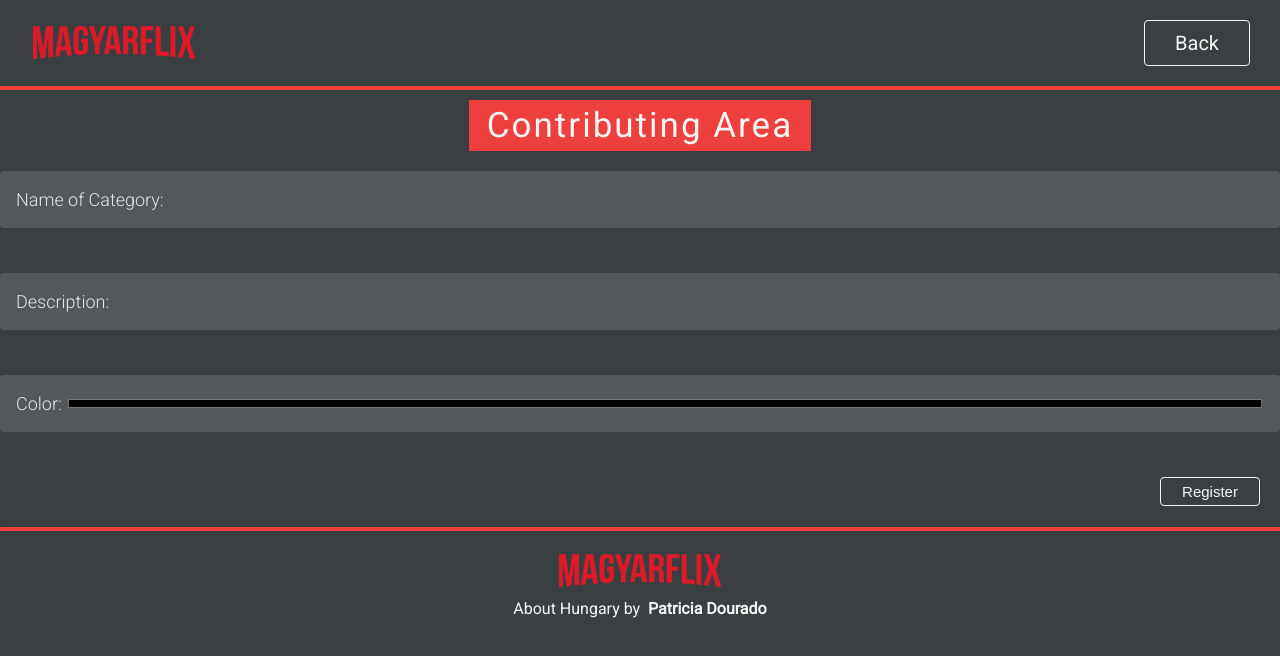
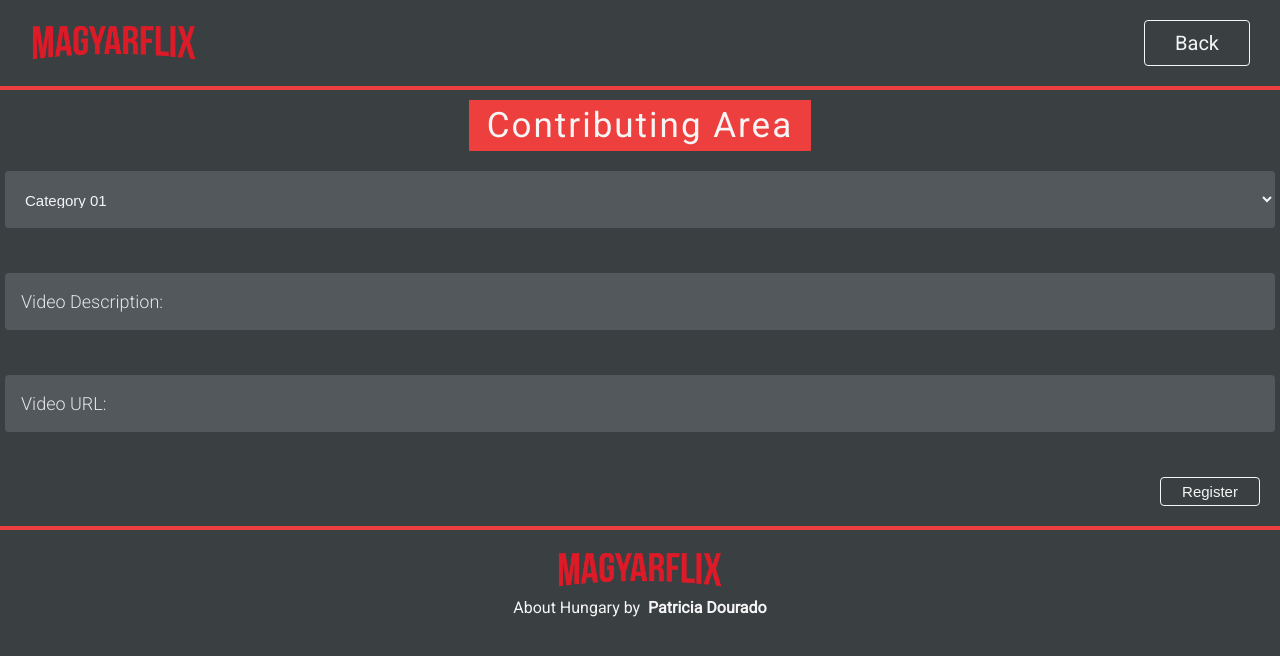
Before and after one commit to patriciadourado/magyarflix, a React (Create React App) app: page /video/new in a window 1280 px wide. Shown: the top 656 px of the page. Built offline with nearby package versions, Linux system fonts and the light colour scheme; data requests are answered from the project's data file.

Commit message:
🚧 adding a form to contribute video page

```diff
--- a/package.json
+++ b/package.json
@@ -7,6 +7,7 @@
     "@testing-library/jest-dom": "^4.2.4",
     "@testing-library/react": "^9.5.0",
     "@testing-library/user-event": "^7.2.1",
+    "axios": "^0.20.0",
     "eslint-plugin-flowtype": "^5.2.0",
     "eslint-plugin-prettier": "^3.1.4",
     "prettier": "^2.0.5",
--- a/public/db.json
+++ /dev/null
@@ -1,21 +0,0 @@
-{
-  "categories": [
-    {
-      "id": 1,
-      "title": "Food",
-      "cor": "#6BD1FF",
-      "link_extra": {
-        "text": "Little Secrets of Budapest",
-        "url": "https://www.youtube.com/watch?v=S8HSwsRob8I"
-      }
-    }
-   ],
-  "videos": [
-    {
-      "id": 1,
-      "categoriaId": 1,
-      "title": "Geography Now",
-      "url": "https://www.youtube.com/watch?v=omx66rFK5yM"
-    }
-  ]
-}
--- a/src/components/CarouselMagyar/index.jsx
+++ b/src/components/CarouselMagyar/index.jsx
@@ -21,6 +21,7 @@ function CarouselMagyar({ category }) {
   const [wrapperWidth, setWrapperWidth] = useState(0);
   const winWidth = useWindowWidth();
   const $wrapper = useRef(null);
+
   useEffect(
     () => setWrapperWidth($wrapper.current.getBoundingClientRect().width),
     []
@@ -66,13 +67,24 @@ function CarouselMagyar({ category }) {
   );
 }
 
-const typeVideo = {
+/* const typeVideo = {
   title: PropTypes.string.isRequired,
   link: PropTypes.string.isRequired,
 };
 
 CarouselMagyar.propTypes = {
   category: PropTypes.arrayOf(PropTypes.shape(typeVideo)).isRequired,
-};
+}; */
+
+CarouselMagyar.propTypes = PropTypes.shape({
+  categories: PropTypes.arrayOf(PropTypes.shape({
+    color: PropTypes.string.isRequired,
+    title: PropTypes.string.isRequired,
+    videos: PropTypes.arrayOf(PropTypes.shape({
+      link: PropTypes.string.isRequired,
+      title: PropTypes.string.isRequired
+    }).isRequired).isRequired
+  }).isRequired).isRequired
+}).isRequired
 
 export default CarouselMagyar;
--- a/src/components/FormField/index.jsx
+++ b/src/components/FormField/index.jsx
@@ -6,9 +6,6 @@ const FormFieldWrapper = styled.div`
   position: relative;
   textarea {
     min-height: 150px;
-  }
-  input[type="color"] {
-    padding-left: 66px;
   }
 `;
 
@@ -59,20 +56,18 @@ const Input = styled.input`
   &:focus {
     border-bottom-color: var(--color-primary-medium);
   }
-  &:focus:not([type="color"]) + ${Label.Text} {
-    transform: scale(0.6) translateY(-10px);
+  &:focus:not([type='color']) + ${Label.Text} {
+    transform: scale(.6) translateY(-10px);
   }
   ${({ value }) => {
     const hasValue = value.length > 0;
-    return (
-      hasValue &&
-      css`
-        &:not([type="color"]) + ${Label.Text} {
-          transform: scale(0.6) translateY(-10px);
+    return hasValue && css`
+        &:not([type='color']) + ${Label.Text} {
+          transform: scale(.6) translateY(-10px);
         }
-      `
-    );
-  }}
+      `;
+  }
+}
 `;
 
 function FormField({ label, type, name, value, onChange }) {
--- a/src/data/initial_data.json
+++ b/src/data/initial_data.json
@@ -3,81 +3,78 @@
     {
       "color": "#ee3f3f",
       "title": "Category 01",
-      "link": "https://www.youtube.com/watch?v=-0o53Ys1HIs",
       "videos": [
         {
-          "alt": "Budapest: The Best of Hungary",
-          "link": "https://www.youtube.com/watch?v=-0o53Ys1HIs"
+          "title": "title 01",
+          "link": "https://www.youtube.com/watch?v=j0MCdrqN8nU"
         },
         {
-          "alt": "Budapest: The Best of Hungary",
-          "link": "https://www.youtube.com/watch?v=-0o53Ys1HIs"
+          "title": "title 02",
+          "link": "https://www.youtube.com/watch?v=rVeMiVU77wo"
         },
         {
-          "alt": "Budapest: The Best of Hungary",
-          "link": "https://www.youtube.com/watch?v=-0o53Ys1HIs"
+          "title": "title 03",
+          "link": "https://www.youtube.com/watch?v=S3fTw_D3l10"
         },
         {
-          "alt": "Budapest: The Best of Hungary",
-          "link": "https://www.youtube.com/watch?v=-0o53Ys1HIs"
+          "title": "title 04",
+          "link": "https://www.youtube.com/watch?v=Q06wFUi5OM8"
         },
         {
-          "alt": "Budapest: The Best of Hungary",
-          "link": "https://www.youtube.com/watch?v=-0o53Ys1HIs"
+          "title": "title 05",
+          "link": "https://www.youtube.com/watch?v=1XwU8H6e8Ts"
         }
       ]
     },
     {
       "color": "#ffba05",
       "title": "Category 02",
-      "link": "https://www.youtube.com/watch?v=-0o53Ys1HIs",
       "videos": [
         {
-          "alt": "Budapest: The Best of Hungary",
-          "link": "https://www.youtube.com/watch?v=-0o53Ys1HIs"
+          "title": "title 01",
+          "link": "https://www.youtube.com/watch?v=j0MCdrqN8nU"
         },
         {
-          "alt": "Budapest: The Best of Hungary",
-          "link": "https://www.youtube.com/watch?v=-0o53Ys1HIs"
+          "title": "title 02",
+          "link": "https://www.youtube.com/watch?v=rVeMiVU77wo"
         },
         {
-          "alt": "Budapest: The Best of Hungary",
-          "link": "https://www.youtube.com/watch?v=-0o53Ys1HIs"
+          "title": "title 03",
+          "link": "https://www.youtube.com/watch?v=S3fTw_D3l10"
         },
         {
-          "alt": "Budapest: The Best of Hungary",
-          "link": "https://www.youtube.com/watch?v=-0o53Ys1HIs"
+          "title": "title 04",
+          "link": "https://www.youtube.com/watch?v=Q06wFUi5OM8"
         },
         {
-          "alt": "Budapest: The Best of Hungary",
-          "link": "https://www.youtube.com/watch?v=-0o53Ys1HIs"
+          "title": "title 05",
+          "link": "https://www.youtube.com/watch?v=1XwU8H6e8Ts"
         }
       ]
     },
     {
       "color": "#7c5e99",
       "title": "Category 03",
-      "link": "https://www.youtube.com/watch?v=-0o53Ys1HIs",
       "videos": [
         {
-          "alt": "Budapest: The Best of Hungary",
-          "link": "https://www.youtube.com/watch?v=-0o53Ys1HIs"
+          "title": "title 01",
+          "link": "https://www.youtube.com/watch?v=j0MCdrqN8nU"
         },
         {
-          "alt": "Budapest: The Best of Hungary",
-          "link": "https://www.youtube.com/watch?v=-0o53Ys1HIs"
+          "title": "title 02",
+          "link": "https://www.youtube.com/watch?v=rVeMiVU77wo"
         },
         {
-          "alt": "Budapest: The Best of Hungary",
-          "link": "https://www.youtube.com/watch?v=-0o53Ys1HIs"
+          "title": "title 03",
+          "link": "https://www.youtube.com/watch?v=S3fTw_D3l10"
         },
         {
-          "alt": "Budapest: The Best of Hungary",
-          "link": "https://www.youtube.com/watch?v=-0o53Ys1HIs"
+          "title": "title 04",
+          "link": "https://www.youtube.com/watch?v=Q06wFUi5OM8"
         },
         {
-          "alt": "Budapest: The Best of Hungary",
-          "link": "https://www.youtube.com/watch?v=-0o53Ys1HIs"
+          "title": "title 05",
+          "link": "https://www.youtube.com/watch?v=1XwU8H6e8Ts"
         }
       ]
     }
--- a/src/pages/Home/index.jsx
+++ b/src/pages/Home/index.jsx
@@ -22,6 +22,12 @@ function Home() {
         title="Budapest: The Best of Hungary"
         avatar={steve}
         channelName="Rick Steves' Europe"
+        titleM="Useful guide videos about Hungary"
+        description="On this Flix you can find videos about best pubs and ruin pubs,
+        cheap restaurants or places to eat, hungarian traditional foods,
+        drinks, beers, turistics places to visit in Budapest, a taste of
+        hungarian language as Chico Buarque quote once: &quot; the only
+        tongue the devil respects.&quot;"
       />
 
       <SectionMagyar>
--- /dev/null
+++ b/src/pages/Video/Category/index.jsx
@@ -0,0 +1,31 @@
+import styled from "styled-components";
+
+export const Category = styled.select`
+  background: #53585d;
+  color: #f5f5f5;
+  display: block;
+  width: 100%;
+  height: 57px;
+  font-size: 15px;
+
+  outline: 0;
+  border: 0;
+  border-top: 4px solid transparent;
+  border-bottom: 4px solid #53585d;
+
+  padding: 16px 16px;
+  margin-bottom: 45px;
+
+  resize: none;
+  border-radius: 4px;
+  transition: border-color 0.3s;
+
+  &:focus {
+    border-bottom-color: var(--color-primary-medium);
+  }
+`;
+
+export const FormMagyar = styled.form`
+  margin-left: 5rem;
+  margin-right: 5rem;
+`;
--- a/src/pages/Video/index.jsx
+++ b/src/pages/Video/index.jsx
@@ -1,44 +1,32 @@
-import React, { useState, useEffect } from "react";
+import React from "react";
 import TagMagyar from "../../components/TagMagyar";
 import HeaderOpen from "../../components/HeaderOpen";
 import VideoWrapper from "./styles";
 import FooterOpen from "../../components/FooterOpen";
 import FormField from "../../components/FormField";
 import ButtonMagyar from "../../components/ButtonMagyar";
+import Data from "../../data/initial_data.json";
+import { Category, FormMagyar } from "./Category";
+import useForm from "./useForm";
 
 function Video() {
-  const initialValues = {
-    name: "",
+  const { handleChange, values } = useForm({
     description: "",
-    color: "",
-  };
-  const [categories, setCategories] = useState([]);
-  const [values, setValues] = useState(initialValues);
+    url: "",
+  });
 
-  function setValue(key, value) {
-    setValues({
-      ...values,
-      [key]: value,
-    });
+  /*
+  function matchYoutubeUrl(url) {
+    const p = /^(?:https?:\/\/)?(?:m\.|www\.)?(?:youtu\.be\/|youtube\.com\/(?:embed\/|v\/|watch\?v=|watch\?.+&v=))((\w|-){11})(?:\S+)?$/;
+    if (url.match(p)) {
+      return url.match(p)[1];
+    }
+    return false;
+  }*/
+
+  function underConstruction() {
+    alert("This Area is Under Construction! Return later! :)");
   }
-
-  function handleChange(infoOfEvent) {
-    setValue(infoOfEvent.target.getAttribute("name"), infoOfEvent.target.value);
-  }
-
-  useEffect(() => {
-    if (window.location.href.includes("localhost")) {
-      const URL = "http://localhost:3000/categories";
-      fetch(URL).then(async (responseOfServer) => {
-        if (responseOfServer.ok) {
-          const response = await responseOfServer.json();
-          setCategories(response);
-          return;
-        }
-        throw new Error("Impossible Get Data!");
-      });
-    }
-  }, []);
 
   return (
     <>
@@ -47,41 +35,36 @@ function Video() {
         <TagMagyar>Contributing Area</TagMagyar>
       </VideoWrapper>
 
-      <form
-        onSubmit={function handleSubmit(infoOfEvent) {
-          infoOfEvent.preventDefault();
-
-          setCategories([...categories, values]);
-
-          setValues(initialValues);
-        }}
-      >
-        <FormField
-          label="Name of Category"
-          type="text"
-          name="name"
-          value={values.name}
-          onChange={handleChange}
-        />
+      <FormMagyar onSubmit={handleChange}>
+        <Category>
+          {Data.categories.map((category) => {
+            return (
+              <option key={category.title} value={category.title}>
+                {category.title}
+              </option>
+            );
+          })}
+        </Category>
 
         <FormField
-          label="Description"
+          label="Video Description"
           type="text"
           name="description"
           value={values.description}
           onChange={handleChange}
         />
         <FormField
-          label="Color"
-          type="color"
-          name="color"
-          value={values.color}
+          label="Video URL"
+          type="text"
+          name="url"
+          value={values.url}
           onChange={handleChange}
         />
-      </form>
+      </FormMagyar>
       {/* <ButtonMagyar as="a" href="/" type="submit"> */}
       <ButtonMagyar
         type="submit"
+        onClick={() => underConstruction()}
         style={{
           fontSize: "15rem",
           width: "100px",
@@ -93,13 +76,6 @@ function Video() {
       >
         Register
       </ButtonMagyar>
-
-      <ul>
-        {categories.map((category) => (
-          <li key={`${category.id}`}>{category.title}</li>
-        ))}
-      </ul>
-
       <FooterOpen />
     </>
   );
--- /dev/null
+++ b/src/pages/Video/useForm.js
@@ -0,0 +1,31 @@
+import { useState } from "react";
+
+const useForm = (initialValues) => {
+  const [values, setValues] = useState(initialValues);
+
+  const setValue = (key, value) => {
+    setValues({
+      ...values,
+      [key]: value,
+    });
+  };
+
+  const handleChange = (event) => {
+    setValue(
+      event.target.getAttribute("name"), // field name
+      event.target.value // value on input
+    );
+  };
+
+  const clearForm = () => {
+    setValues(initialValues);
+  };
+
+  return {
+    values,
+    handleChange,
+    clearForm,
+  };
+};
+
+export default useForm;
```
Also changed, not shown: src/components/BannerMagyar/index.jsx (+14 -9 lines), src/data/dados_iniciais.json (deleted, +0 -185 lines), 1 other file (tests, documents, lock files or other folders).
